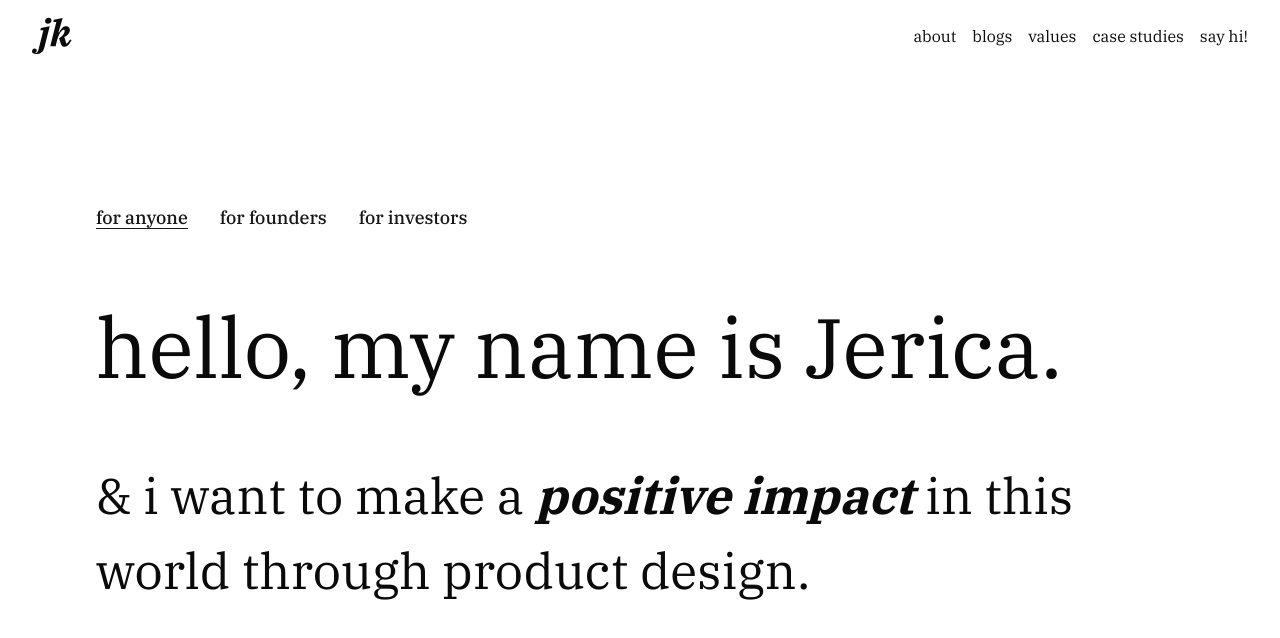
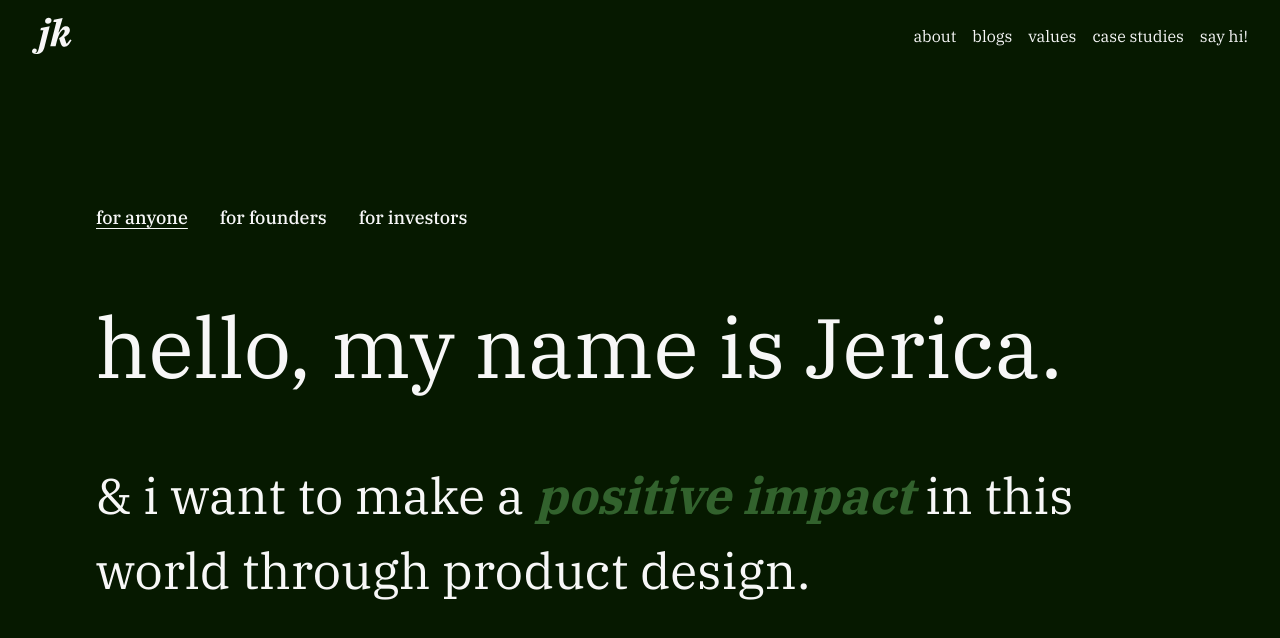
Before and after one commit to jericakuah/portfolio, a Next.js app: page / in a window 1280 px wide. Shown: the top 638 px of the page. Built offline with nearby package versions, Linux system fonts and the light colour scheme.

Commit message:
added different themes for different visitors

```diff
--- a/app/globals.css
+++ b/app/globals.css
@@ -41,6 +41,7 @@
   --radius-md: calc(var(--radius) - 2px);
   --radius-lg: var(--radius);
   --radius-xl: calc(var(--radius) + 4px);
+  --color-accent: var(--color-accent);
 }
 
 :root {
@@ -112,6 +113,27 @@
   --sidebar-ring: oklch(0.556 0 0);
 }
 
+[data-theme="anyone"] {
+  --color-accent: oklch(0.4483 0.0976 141.9);
+  --background: oklch(0.1894 0.0572 136.79);
+  --foreground: oklch(0.9761 0 0);
+  --primary: oklch(0.9761 0 0);
+}
+
+[data-theme="founders"] {
+  --background: oklch(0.3932 0.1203 41.26);
+  --color-accent: oklch(0.6815 0.187 47.16);
+  --foreground: oklch(0.9761 0 0);
+  --primary: oklch(0.9761 0 0);
+}
+
+[data-theme="investors"] {
+  --background: oklch(0.2253 0.0738 254.85);
+  --color-accent: oklch(0.6636 0.1815 278.85);
+  --foreground: oklch(0.9761 0 0);
+  --primary: oklch(0.9761 0 0);
+}
+
 @layer base {
   * {
     @apply border-border outline-ring/50;
--- a/app/layout.tsx
+++ b/app/layout.tsx
@@ -1,5 +1,6 @@
 import type { Metadata } from "next";
 import { IBM_Plex_Serif, IBM_Plex_Mono } from "next/font/google";
+import { ThemeProvider as NextThemesProvider } from "next-themes";
 
 import "./globals.css";
 
@@ -26,11 +27,17 @@ export default function RootLayout({
   children: React.ReactNode;
 }>) {
   return (
-    <html lang="en">
+    <html lang="en" suppressHydrationWarning>
       <body
         className={`${ibmPlexSerif.variable} ${ibmPlexMono.variable} antialiased`}
       >
-        {children}
+        <NextThemesProvider
+          attribute="data-theme"
+          defaultTheme="anyone"
+          themes={["anyone", "founders", "investors"]}
+        >
+          {children}
+        </NextThemesProvider>
       </body>
     </html>
   );
--- a/app/page.tsx
+++ b/app/page.tsx
@@ -1,21 +1,45 @@
+"use client";
+
+import { useTheme } from "next-themes";
+
 import Navbar from "@/components/navbar";
 import { Button } from "@/components/ui/button";
 
 // TODO: Design for mobile screen sizes as well
 export default function Home() {
+  const { setTheme, theme } = useTheme();
+
   return (
     <div className="flex min-h-screen flex-col items-center justify-start font-sans">
       <Navbar />
       <main className="flex w-full max-w-6xl flex-col items-center px-8 pt-32 min-h-[calc(100vh-120px)]">
         <div className="w-full flex flex-col gap-12">
           <div className="flex flex-row gap-8">
-            <Button variant="link" className="underline px-0 text-lg">
+            <Button
+              variant="link"
+              className={`px-0 text-lg ${
+                theme === "anyone" ? "underline" : ""
+              }`}
+              onClick={() => setTheme("anyone")}
+            >
               for anyone
             </Button>
-            <Button variant="link" className="px-0 text-lg">
+            <Button
+              variant="link"
+              className={`px-0 text-lg ${
+                theme === "founders" ? "underline" : ""
+              }`}
+              onClick={() => setTheme("founders")}
+            >
               for founders
             </Button>
-            <Button variant="link" className="px-0 text-lg">
+            <Button
+              variant="link"
+              className={`px-0 text-lg ${
+                theme === "investors" ? "underline" : ""
+              }`}
+              onClick={() => setTheme("investors")}
+            >
               for investors
             </Button>
           </div>
@@ -24,8 +48,10 @@ export default function Home() {
 
           <h2 className="text-[50px]">
             & i want to make a{" "}
-            <span className="font-bold italic">positive impact</span> in this
-            world through product design.
+            <span className="font-bold italic text-accent">
+              positive impact
+            </span>{" "}
+            in this world through product design.
           </h2>
         </div>
       </main>
--- a/package.json
+++ b/package.json
@@ -14,6 +14,7 @@
     "clsx": "^2.1.1",
     "lucide-react": "^0.553.0",
     "next": "16.0.1",
+    "next-themes": "^0.4.6",
     "react": "19.2.0",
     "react-dom": "19.2.0",
     "tailwind-merge": "^3.4.0"
```
Also changed, not shown: 1 other file (tests, documents, lock files or other folders).
